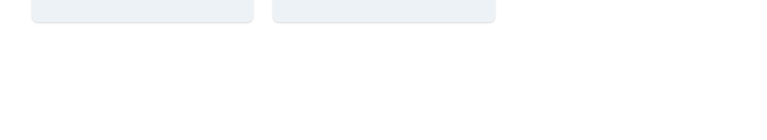
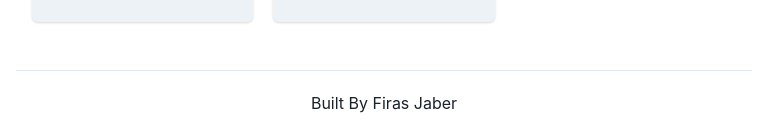
Before and after one commit to firasjaber/bookshelf, a React (Create React App) app in the folder web/: page / in a window 1280 px wide. Shown: the part 928-1068 px from the top of the page, without its empty margins (256-1023 px from the left). Before the commit the page ends 966 px from the top, so only its background shows below. Built offline with nearby package versions, Linux system fonts and the light colour scheme.

Commit message:
linking book card to book page

```diff
--- a/web/package.json
+++ b/web/package.json
@@ -3,6 +3,7 @@
   "version": "0.1.0",
   "private": true,
   "dependencies": {
+    "@chakra-ui/icons": "^1.0.3",
     "@chakra-ui/react": "^1.1.1",
     "@emotion/react": "^11.1.4",
     "@emotion/styled": "^11.0.0",
--- a/web/src/App.js
+++ b/web/src/App.js
@@ -23,6 +23,7 @@ function App() {
               <Route path="/book/:bookId">
                 <Header />
                 <BookPage />
+                <Footer />
               </Route>
               <Route path="/books">
                 <Header />
@@ -41,6 +42,7 @@ function App() {
               <Route>
                 <Header />
                 <HomePage path="/" />
+                <Footer />
               </Route>
             </Switch>
           </Container>
--- a/web/src/pages/BookPage.jsx
+++ b/web/src/pages/BookPage.jsx
@@ -25,8 +25,7 @@ const BookPage = () => {
     getBookData().then(data => setBookData(data.volumeInfo));
     setLoading(false);
   }, []);
-  console.log(bookData);
-  if (loading) {
+  if (!bookData.title) {
     return (
       <Flex direction="column" alignItems="center" justifyItems="center">
         <Box>
--- a/web/src/ui/BookCard.jsx
+++ b/web/src/ui/BookCard.jsx
@@ -6,15 +6,21 @@ import {
   Box,
   useColorModeValue,
   Tooltip,
+  Link,
+  Flex,
+  HStack,
 } from '@chakra-ui/react';
+import { NavLink } from 'react-router-dom';
+import { ArrowRightIcon } from '@chakra-ui/icons';
 
 const BookCard = ({ book }) => {
   const {
     volumeInfo: { authors, imageLinks, title },
+    id,
   } = book;
   const bg = useColorModeValue('gray.100', 'gray.700');
   return (
-    <Box w="100%" h="395px" bg={bg} rounded="md" boxShadow="base">
+    <Box w="100%" bg={bg} rounded="md" boxShadow="base">
       <Image
         roundedTop="md"
         boxSize="300px"
@@ -31,6 +37,23 @@ const BookCard = ({ book }) => {
         <Text size="sm" noOfLines="1">
           {authors && authors[0]}
         </Text>
+        <Link
+          as={NavLink}
+          to={`/book/${id}`}
+          _hover={{ fontWeight: '500', textDecoration: 'underline' }}
+        >
+          <HStack
+            pt="5px"
+            alignItems="center"
+            justifyContent="center"
+            spacing="5px"
+          >
+            <Box mt="-2px" fontWeight="600">
+              More
+            </Box>{' '}
+            <ArrowRightIcon w={3} h={3} />
+          </HStack>
+        </Link>
       </Box>
     </Box>
   );
--- a/web/src/ui/Footer.jsx
+++ b/web/src/ui/Footer.jsx
@@ -3,8 +3,11 @@ import { Box, Text } from '@chakra-ui/react';
 
 const Footer = () => {
   return (
-    <Box mt="50vh">
-      <Text textAlign="center">Built By Firas Jaber</Text>
+    <Box mt="10">
+      <hr></hr>
+      <Text my="5" textAlign="center">
+        Built By Firas Jaber
+      </Text>
     </Box>
   );
 };
```
Also changed, not shown: 2 other files (tests, documents, lock files or other folders).
